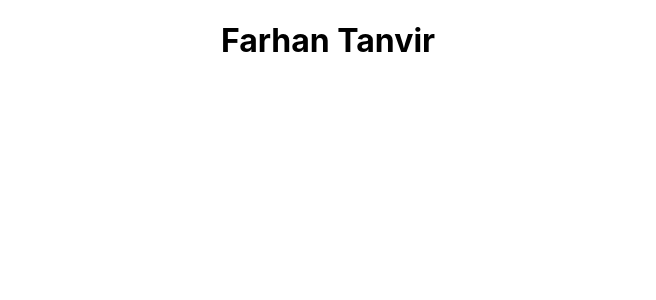
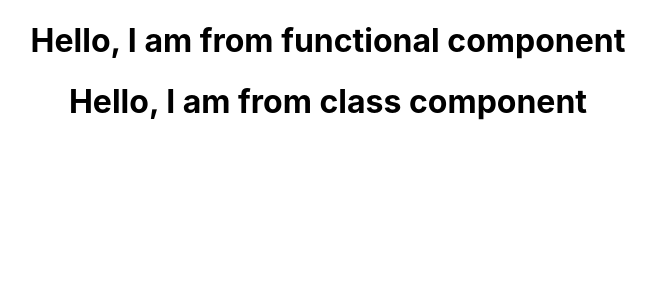
Before and after one commit to FARHAN-TANVIR-7471/BasicReact, a React (Create React App) app: page / in a window 1280 px wide. Shown: the top 300 px of the page, without its empty margins (312-968 px from the left). Built offline with nearby package versions, Linux system fonts and the light colour scheme; the HTML template or start-up script is replaced by a standard one.

Commit message:
class component.

```diff
--- a/src/App.js
+++ b/src/App.js
@@ -1,25 +1,14 @@
 import logo from './logo.svg';
 import './App.css';
+import Hello from './component/Hello'
+import Welcome from './component/Welcome'
 
 function App() {
   return (
     <div className="App">
-      {/* <header className="App-header">
-        <img src={logo} className="App-logo" alt="logo" />
-        <p>
-          My first react apps.
-        </p>
-        <a
-          className="App-link"
-          href="https://reactjs.org"
-          target="_blank"
-          rel="noopener noreferrer"
-        >
-          Learn React
-        </a>
-      </header> */}
-      <div className="App" item="one" id="my id">
-        <h1> Farhan Tanvir </h1>
+      <div className="App">
+        <Hello></Hello>
+        <Welcome></Welcome>
       </div>
 
     </div>
--- a/src/component/Hello.js
+++ b/src/component/Hello.js
@@ -2,6 +2,8 @@ import React from 'react';
 
 function Hello(){
     return (
-        <h1>Hello</h1>
+        <h1>Hello, I am from functional component</h1>
     );
 }
+
+export default Hello;
--- /dev/null
+++ b/src/component/Welcome.js
@@ -0,0 +1,9 @@
+import React,{Component} from 'react';
+
+class Welcome extends Component {
+    render(){
+       return <h1>Hello, I am from class component</h1>
+    }
+}
+
+export default Welcome;
```
